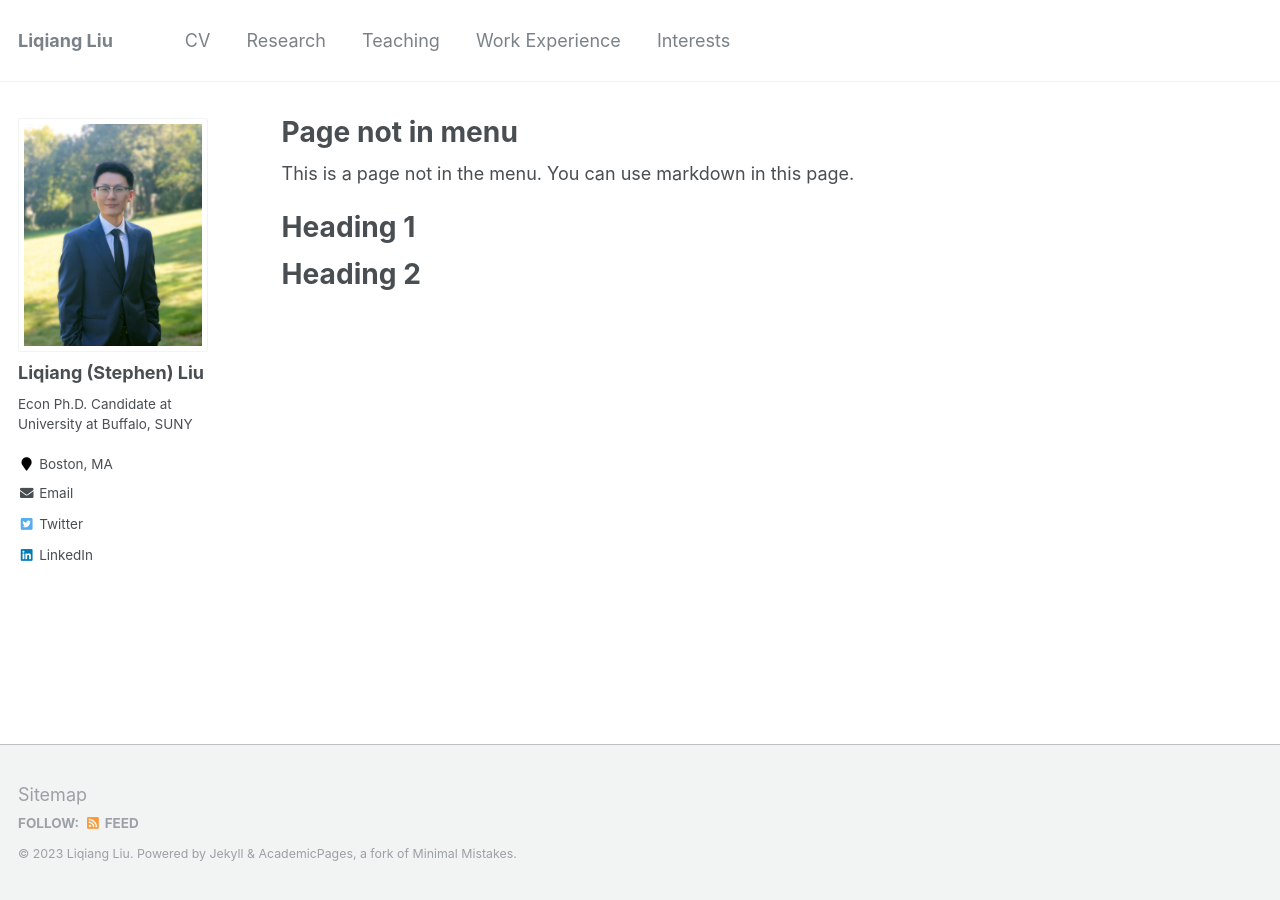
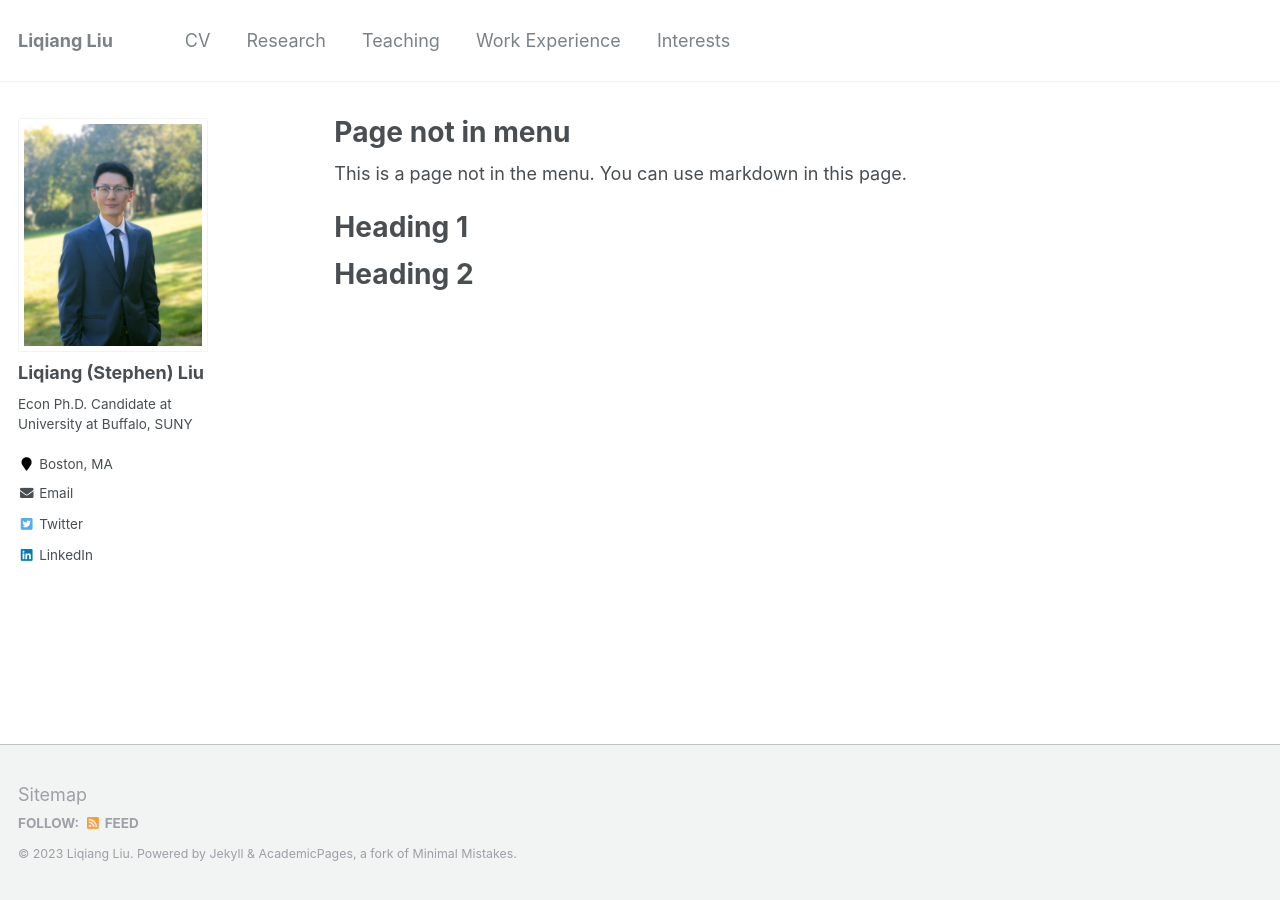
Before and after one commit to Liqiang-Liu/Liqiang-Liu.github.io, a Jekyll site: the page built from _pages/non-menu-page.md, in a window 1280 px wide. Built offline with Jekyll 4.4.1, drawn with Linux system fonts in a browser that asks for light colours.

Commit message:
Update _page.scss

```diff
--- a/_sass/_page.scss
+++ b/_sass/_page.scss
@@ -19,8 +19,8 @@
 .page {
   @include breakpoint($large) {
     @include span(10 of 12 last);
-    @include prefix(0.5 of 12);
-    @include suffix(0.5 of 12);
+    @include prefix(1 of 12);
+    @include suffix(1 of 12);
   }
 
   .page__inner-wrap {
```
